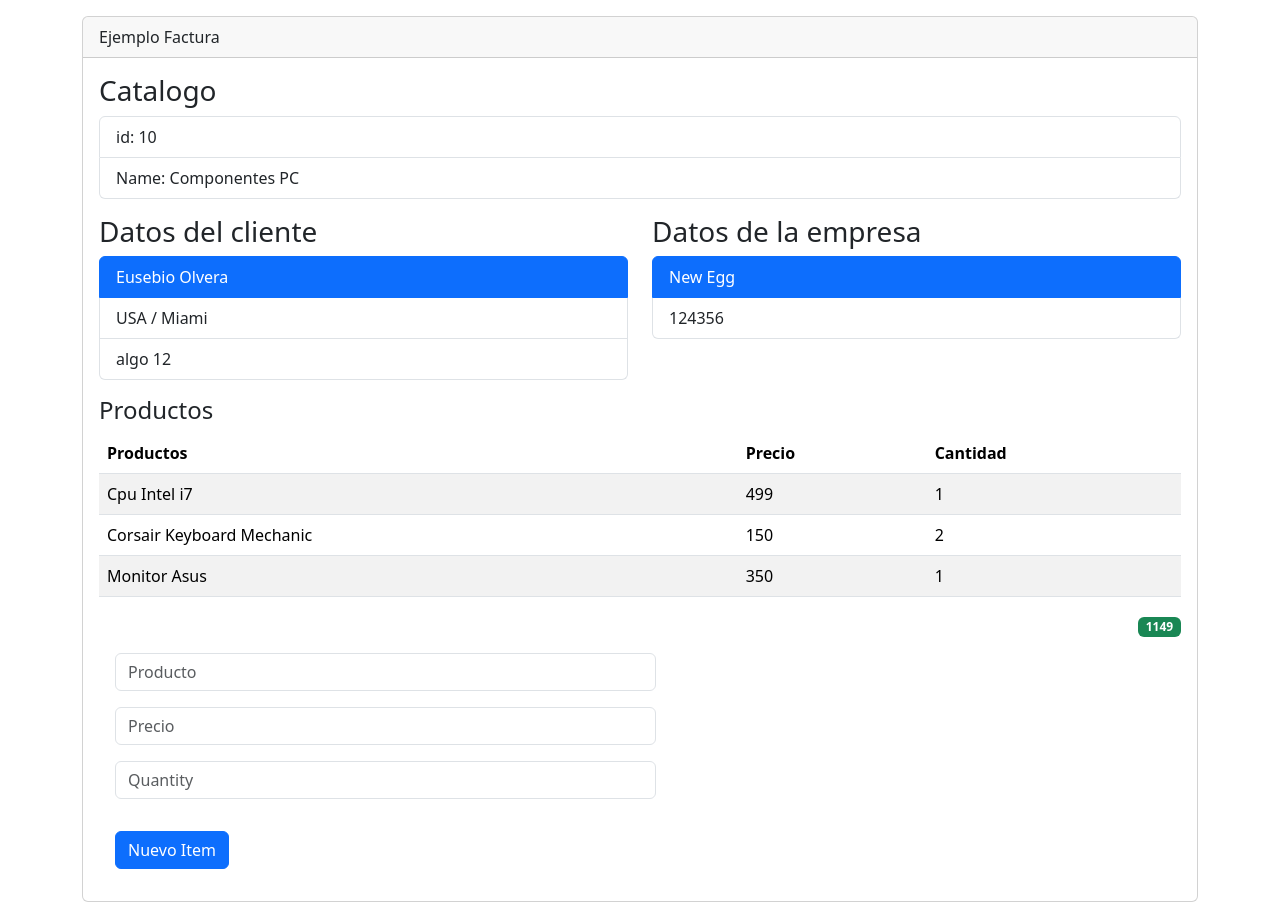
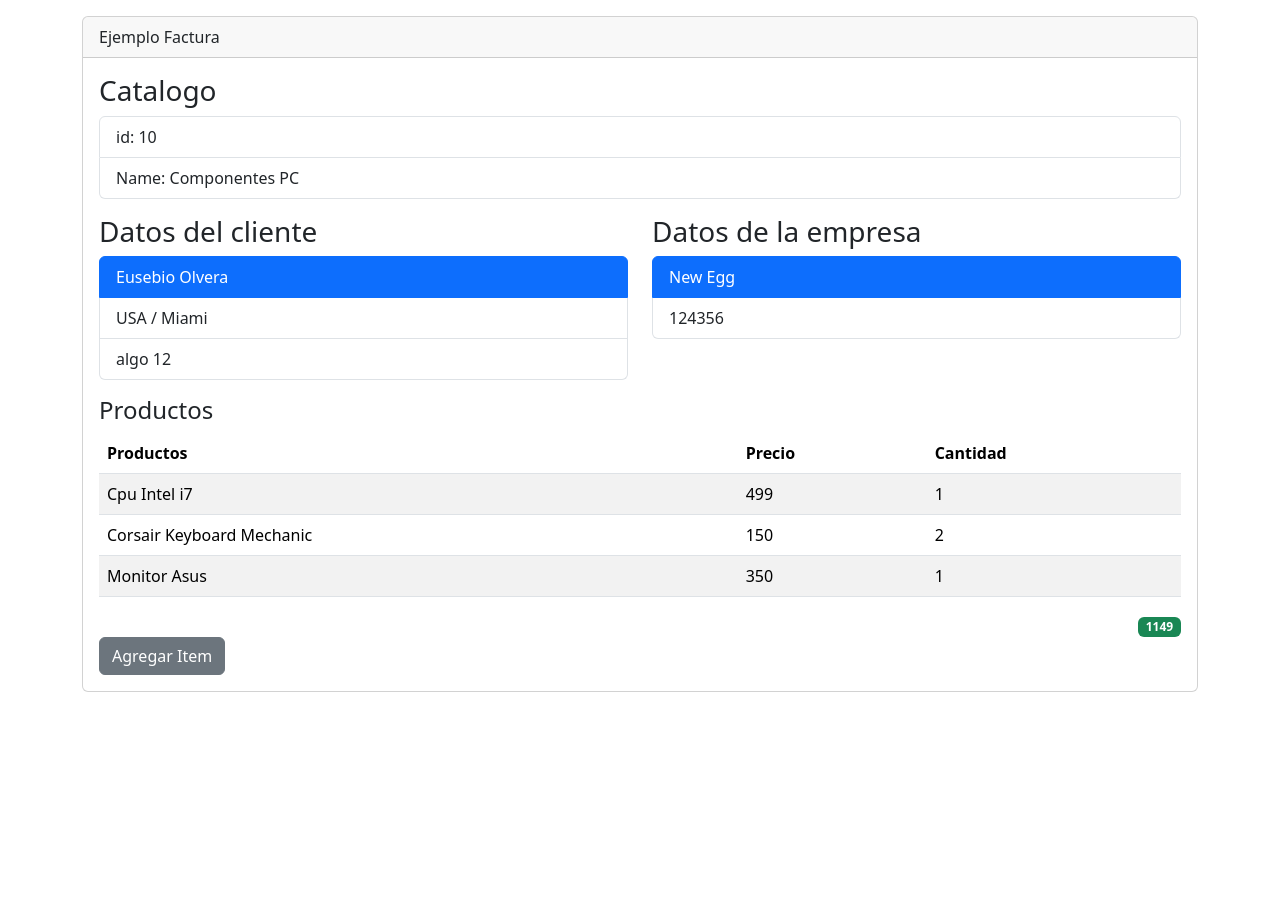
Before and after one commit to Eusebio9494/4-invoice-app, a React (Vite) app: page / in a window 1280 px wide. After the commit the page ends 800 px from the top, so only its background shows below. Built offline with nearby package versions, Linux system fonts and the light colour scheme.

Commit message:
Boton paraq ocultar formulario Añadir etiqueta boton y evento onClick Función llamada por evento onClick y actualizar valor booleano para ocultar formulario Nueva variable booleana para guardar el estado de la acción ocultar Form.

```diff
--- a/src/InvoiceApp.jsx
+++ b/src/InvoiceApp.jsx
@@ -31,6 +31,8 @@ const invoiceInitial = {
 
     }
 export const InvoiceApp = () => {
+
+    const [activeForm, setActiveForm] = useState(false);
 
     //Objeto para que lo maneje el estado de react, para que solo se ejecute la primera vez
     const [invoice, setInvoice] = useState(invoiceInitial);
@@ -76,7 +78,12 @@ export const InvoiceApp = () => {
         }
         ]);
         setCounter(counter + 1)
+    };
+
+    const onAction = () => {
+        setActiveForm(!activeForm);
     }
+
     return (
         <>
             <div className="container">
@@ -100,7 +107,9 @@ export const InvoiceApp = () => {
 
                         <ListItemView title='Productos' items={items} />
                         <TotalView total={total} />
-                        <FormItemView handler= {(newItem) => handlerAddItems(newItem)} />
+                        <button className="btn btn-secondary"
+                        onClick={ onAction }>{'Agregar Item'}</button>
+                        { !activeForm? '': <FormItemView handler= {(newItem) => handlerAddItems(newItem)} />}
                     </div>
                 </div>
             </div>
```
